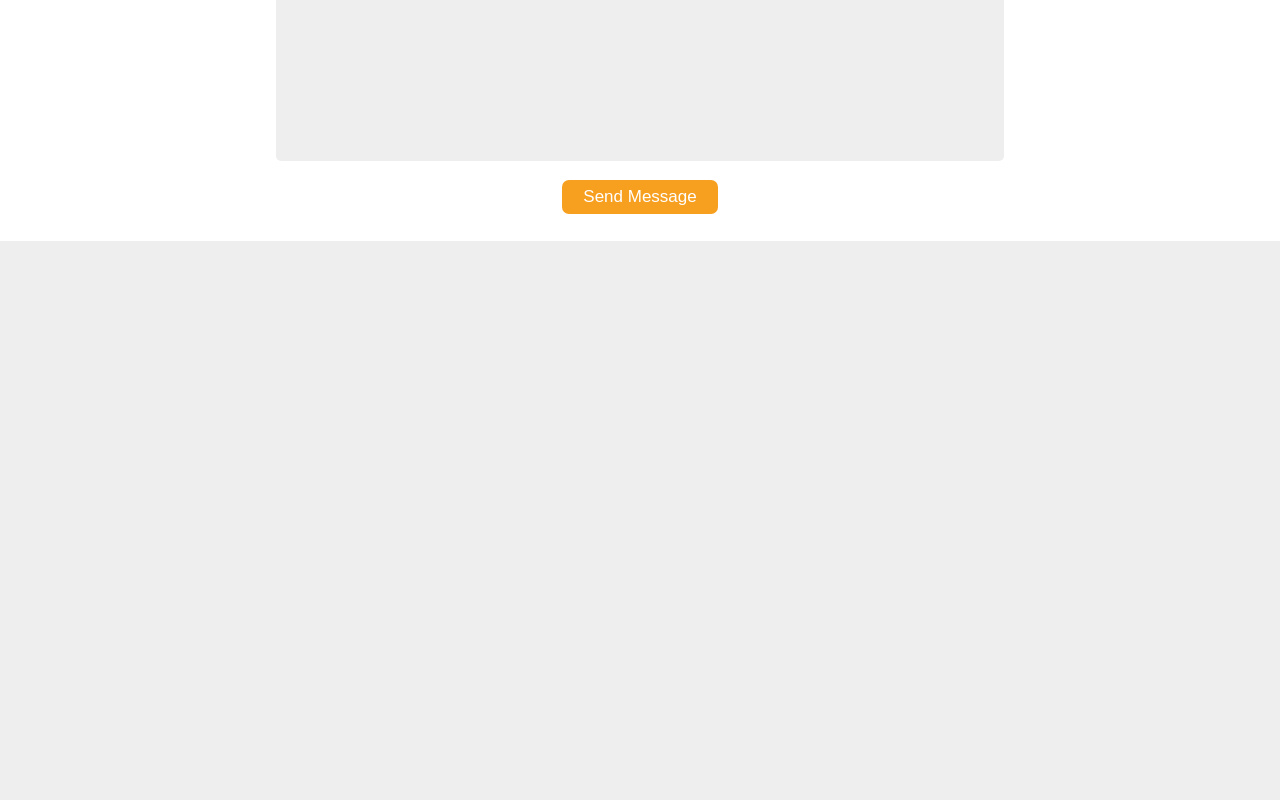
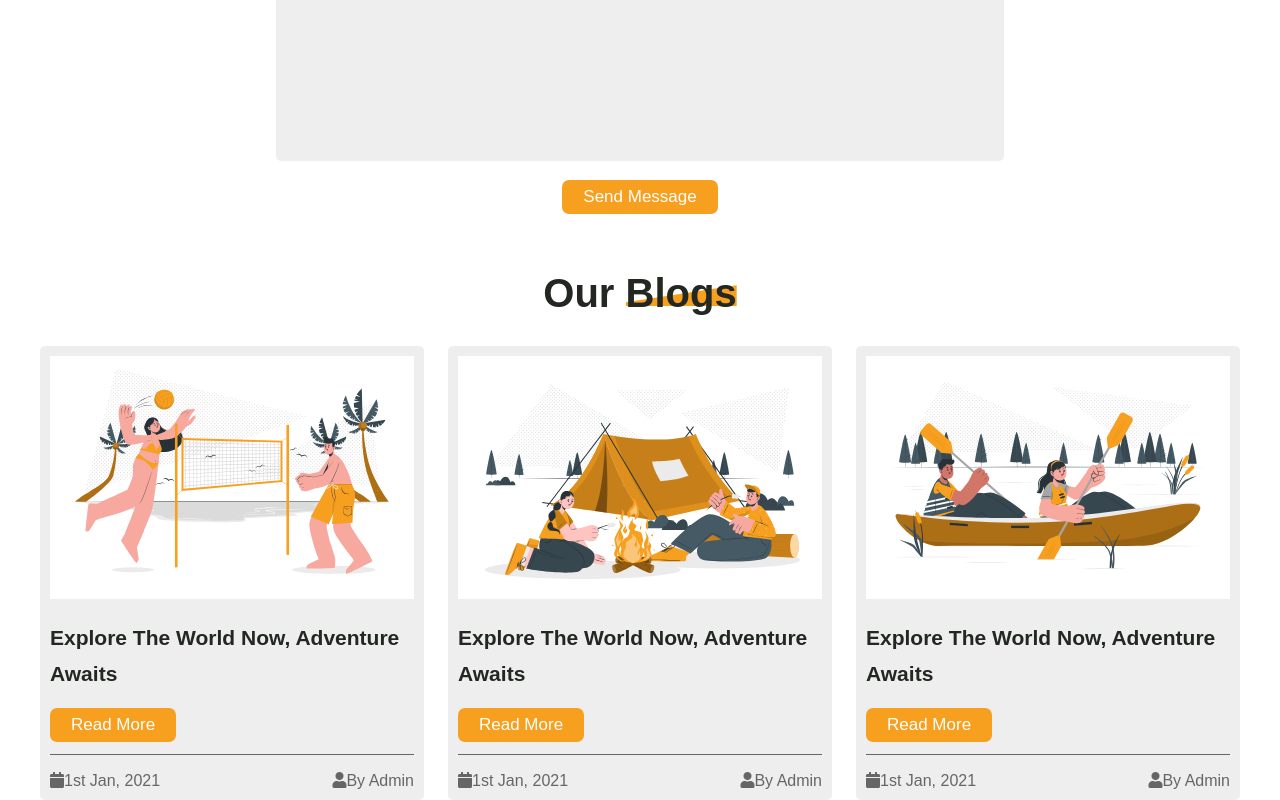
Before and after one commit to YousefDan/tour-travel-pro, a React (Create React App) app: page / in a window 1280 px wide. Shown: the part 3763-4563 px from the top of the page. Before the commit the page ends 4004 px from the top, so only its background shows below. Built offline with nearby package versions, Linux system fonts and the light colour scheme.

Commit message:
Blogs component added

```diff
--- a/src/App.js
+++ b/src/App.js
@@ -9,6 +9,7 @@ import Services from "./components/services/Services";
 import Pricing from "./components/pricing/Pricing";
 import Review from "./components/review/review";
 import ContactUs from "./components/contact-us/ContactUsForm";
+import Blogs from "./components/blogs/Blogs";
 
 const App = () => {
   const { darkMode } = useContext(TravelContext);
@@ -22,6 +23,7 @@ const App = () => {
       <Pricing />
       <Review />
       <ContactUs />
+      <Blogs />
     </section>
   );
 };
--- /dev/null
+++ b/src/components/blogs/Blogs.jsx
@@ -0,0 +1,31 @@
+import Heading from "../heading/Heading";
+import "./blogs.scss";
+
+const Blogs = () => {
+  return (
+    <section className="blogs" id="blogs">
+      <Heading title="Our Blogs" />
+      <div className="blogs-container">
+        {[1, 2, 3].map((item) => (
+          <div key={item} className="blog-item">
+            <img src={`/images/blog-${item}.svg`} alt="" />
+            <h5>Explore The World Now, Adventure Awaits</h5>
+            <div className="btn">Read More</div>
+            <div className="some-info">
+              <div>
+                <i className="fas fa-calendar"></i>
+                1st Jan, 2021
+              </div>
+              <div>
+                <i className="fas fa-user"></i>
+                By Admin
+              </div>
+            </div>
+          </div>
+        ))}
+      </div>
+    </section>
+  );
+};
+
+export default Blogs;
--- /dev/null
+++ b/src/components/blogs/blogs.scss
@@ -0,0 +1,46 @@
+.blogs {
+  background: var(--bg-color-2);
+  padding: 0 40px;
+  .blogs-container {
+    display: flex;
+    align-items: center;
+    justify-content: space-between;
+    flex-wrap: wrap;
+    .blog-item {
+      width: 32%;
+      color: var(--text-color-1);
+      padding: 10px;
+      background: var(--bg-color-1);
+      border-radius: 5px;
+      img {
+        width: 100%;
+        object-fit: cover;
+        background: var(--bg-color-2);
+      }
+      h5 {
+        margin: 17px 0;
+        font-size: 21px;
+        color: var(--text-color-2);
+        line-height: 1.7;
+      }
+      .some-info {
+        border-top: 1px solid var(--text-color-1);
+        margin-top: 12px;
+        padding-top: 17px;
+        display: flex;
+        align-items: center;
+        justify-content: space-between;
+      }
+    }
+  }
+}
+@media (max-width: 991px) {
+  .blogs {
+    .blogs-container {
+      .blog-item {
+        width: 100%;
+        margin-bottom: 27px;
+      }
+    }
+  }
+}
```
